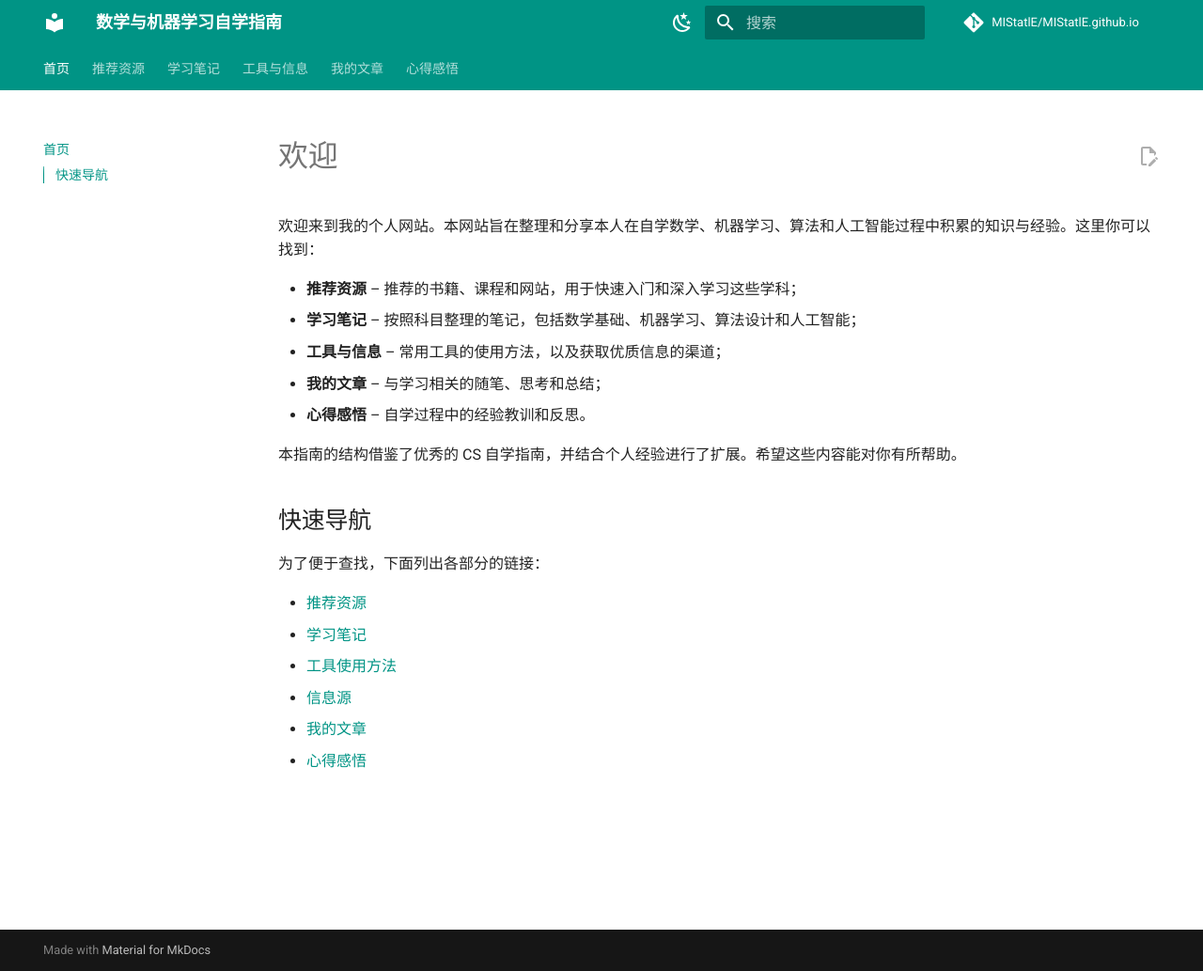
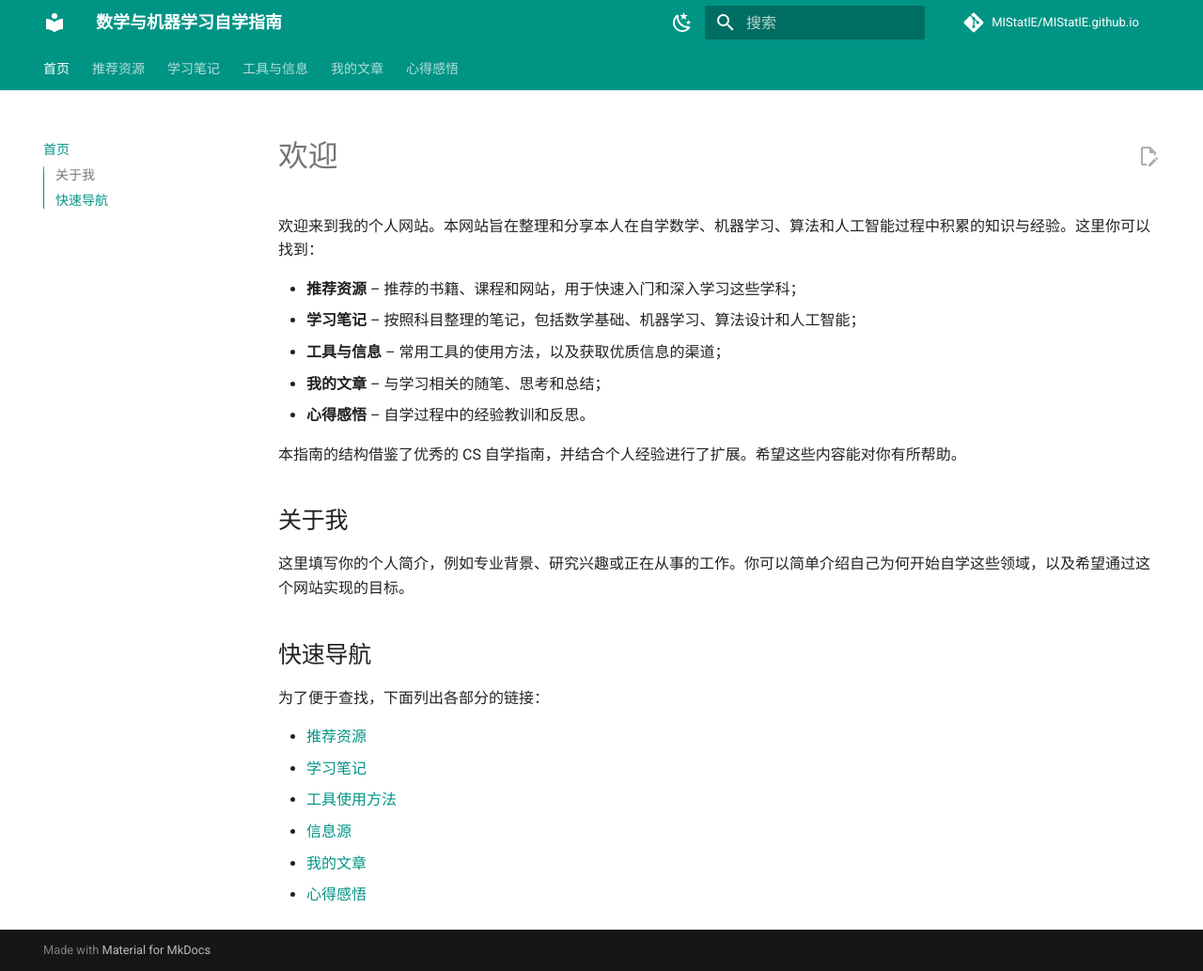
Before and after one commit to MIStatlE/MIStatlE.github.io, an MkDocs documentation site: the page built from docs/index.md, in a window 1280 px wide and 1033 px high. Shown: the whole window at 94% size. Built offline with MkDocs 1.6.1 and Material for MkDocs 9.7.7, drawn with Linux system fonts in a browser that asks for light colours; comment, search, counter and statistics services are not loaded.

Commit message:
Add files via upload

```diff
--- a/docs/index.md
+++ b/docs/index.md
@@ -10,6 +10,10 @@
 
 本指南的结构借鉴了优秀的 CS 自学指南，并结合个人经验进行了扩展。希望这些内容能对你有所帮助。
 
+## 关于我
+
+这里填写你的个人简介，例如专业背景、研究兴趣或正在从事的工作。你可以简单介绍自己为何开始自学这些领域，以及希望通过这个网站实现的目标。
+
 ## 快速导航
 
 为了便于查找，下面列出各部分的链接：
```
